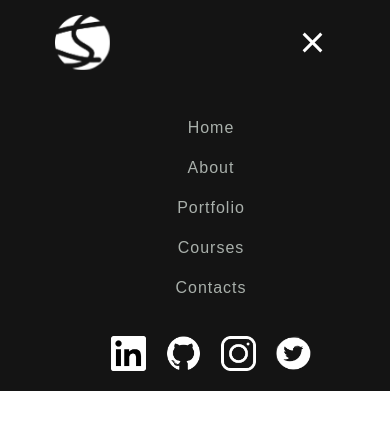
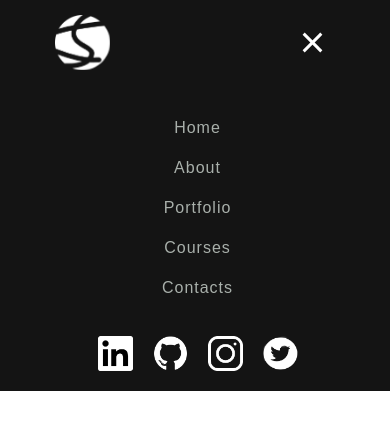
Before and after one commit to SimaoNevesCurado/SimaoNevesCurado.github.io, a plain HTML site: page index.html in a window 390 px wide. Both pictures are taken after a click on the element 312 px from the left and 42 px from the top of the page. Drawn offline with nearby package versions, Linux system fonts and the light colour scheme.

Commit message:
centered links

```diff
--- a/style.css
+++ b/style.css
@@ -185,16 +185,17 @@ header .socials img:hover{
   }
 
   .navigation {
+
+    position: fixed;
+    left: -110%;
+    top: 6%;
     padding-top: 55px;
-    position: fixed;
-    left: -100%;
-    top: 6%;
     gap: 16px;
     flex-direction: column;
     flex-wrap: nowrap;
     /* Ensure no wrapping */
     background-color: #141414;
-    width: 100%;
+    width: 110%;
     display: flex;
     align-items: center;
     text-align: center;
@@ -205,6 +206,7 @@ header .socials img:hover{
 
 
   .navigation.active {
+    margin-left: -33px;
 
     left: 0;
 
```
